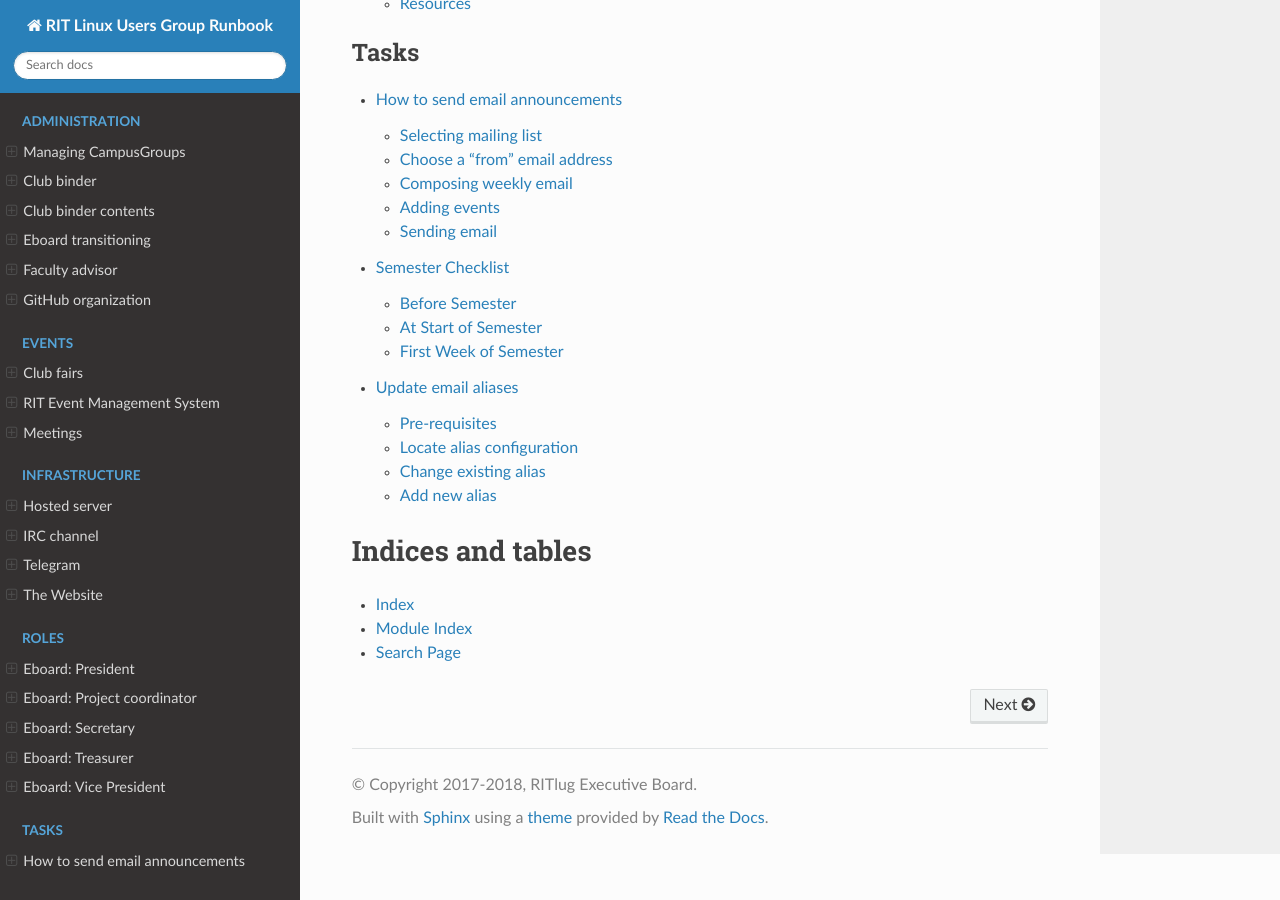
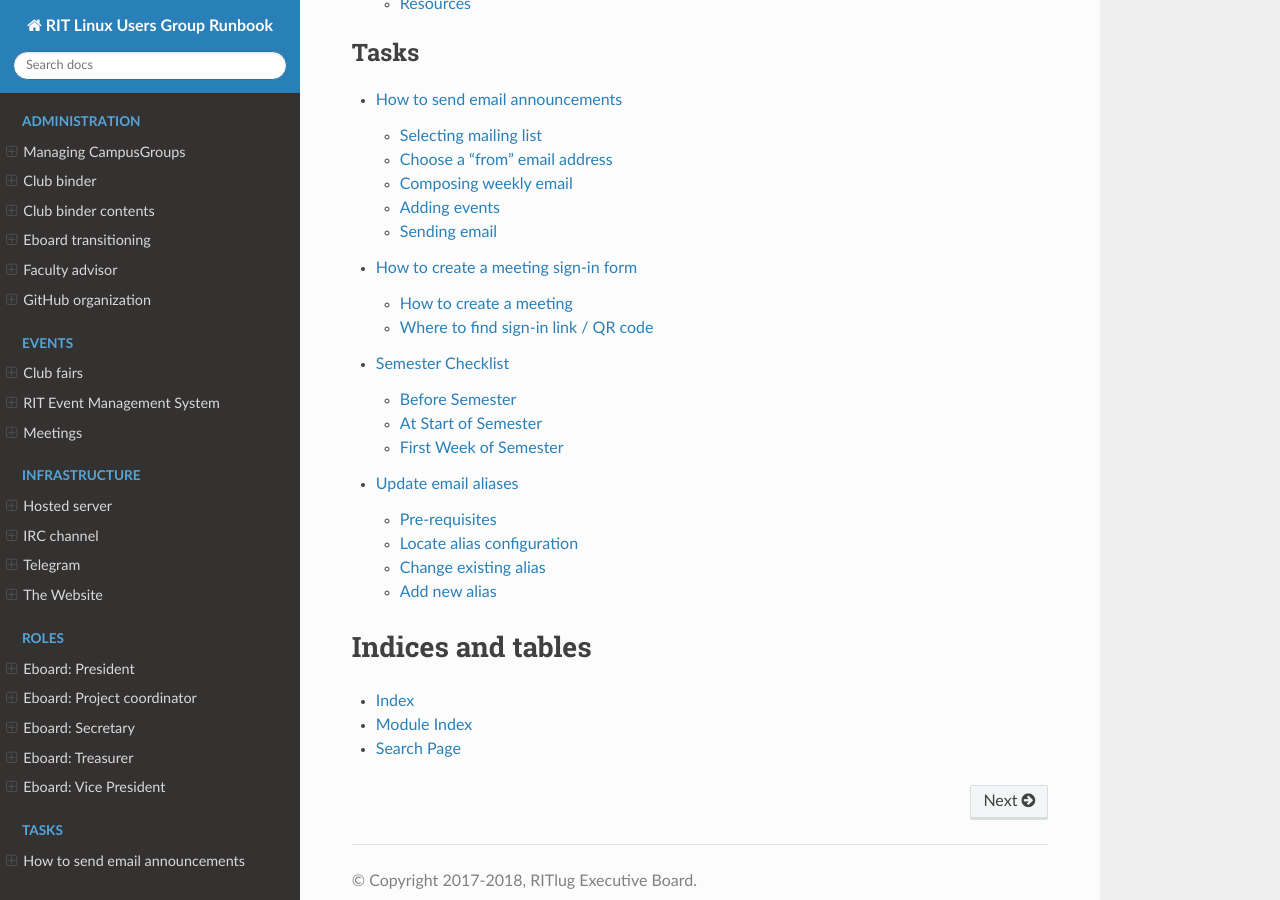
Before and after one commit to RITlug/runbook, a Sphinx documentation site: the page built from docs/index.rst, in a window 1280 px wide and 900 px high, scrolled down 2736 px. Built offline with Sphinx 7.4.7 and the Read the Docs theme 2.0.0, drawn with Linux system fonts in a browser that asks for light colours; formulas are drawn with MathJax 3.

Commit message:
Add instructions for CampusGroups meeting sign-in (closes #67)

```diff
--- a/docs/events/meetings.rst
+++ b/docs/events/meetings.rst
@@ -17,11 +17,13 @@
 
 #. Plan topic(s) for meeting
 
-#. Announce meeting and topic (see :doc:`../tasks/announcements`)
+#. :doc:`Announce meeting and topic <../tasks/announcements>`
 
 #. Prepare presentation, slides, or handouts
 
 #. Advertise special topics (e.g. posters)
+
+#. :doc:`Create sign-in form on CampusGroups <../tasks/create-campusgroups-signin>`
 
 Meeting
 =======
--- /dev/null
+++ b/docs/tasks/create-campusgroups-signin.rst
@@ -0,0 +1,23 @@
+####################################
+How to create a meeting sign-in form
+####################################
+
+This guide explains how to create a meeting sign-in form on CampusGroups.
+Every meeting should have a sign-in form to track attendance and log club activity.
+This activity is used by RIT clubs office to determine club engagement (relevant for budget allocation).
+
+
+***********************
+How to create a meeting
+***********************
+
+Sign-in forms are tied to CampusGroups Events (found under the *Events* tab on the organization page).
+Regular meetings are created automatically via RIT's Event Management System (see :doc:`../events/event-management-system`).
+RITlug eboard members do not need to manually create meetings.
+
+
+************************************
+Where to find sign-in link / QR code
+************************************
+
+See the `official CampusGroups documentation <https://help.campusgroups.com/events-and-calendars/track-attendance/how-to-activate-the-qr-code-self-check-in-feature-to-your-event>`_ for help activating self check-in for events.
```
